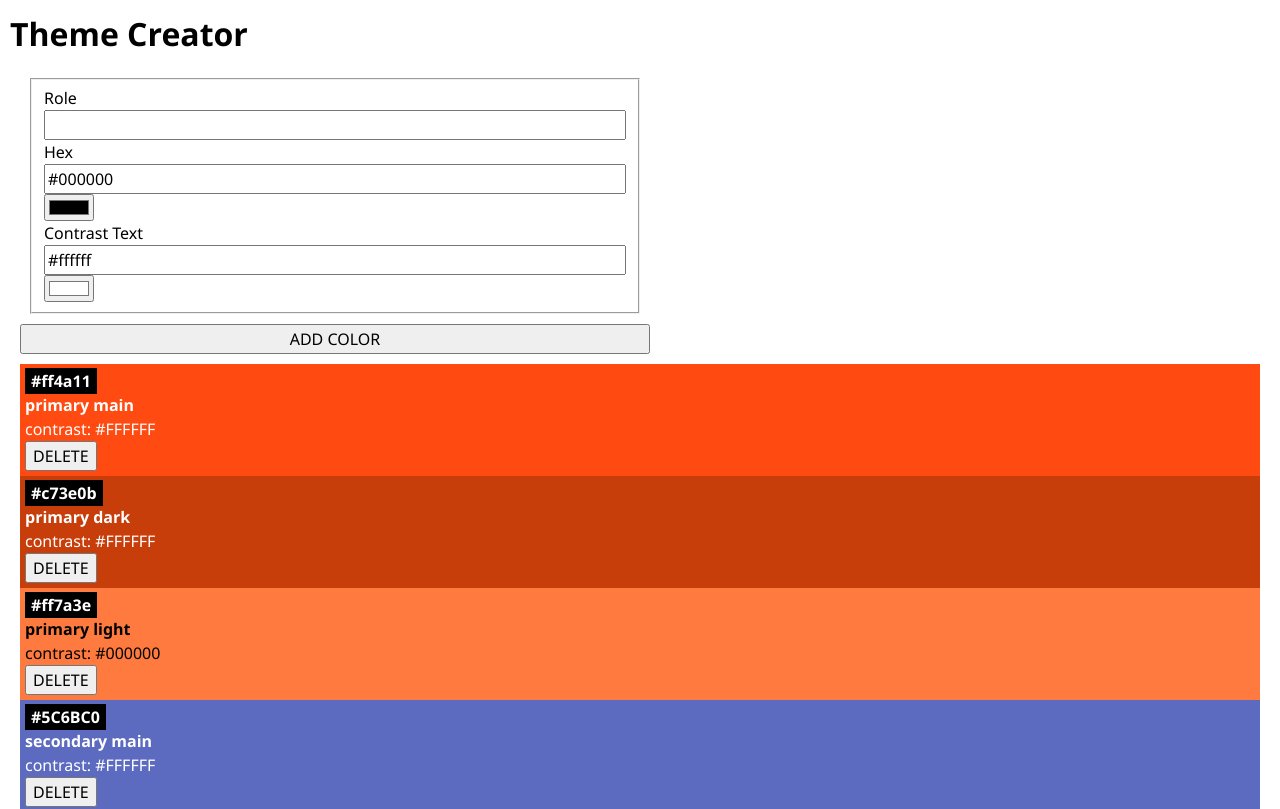
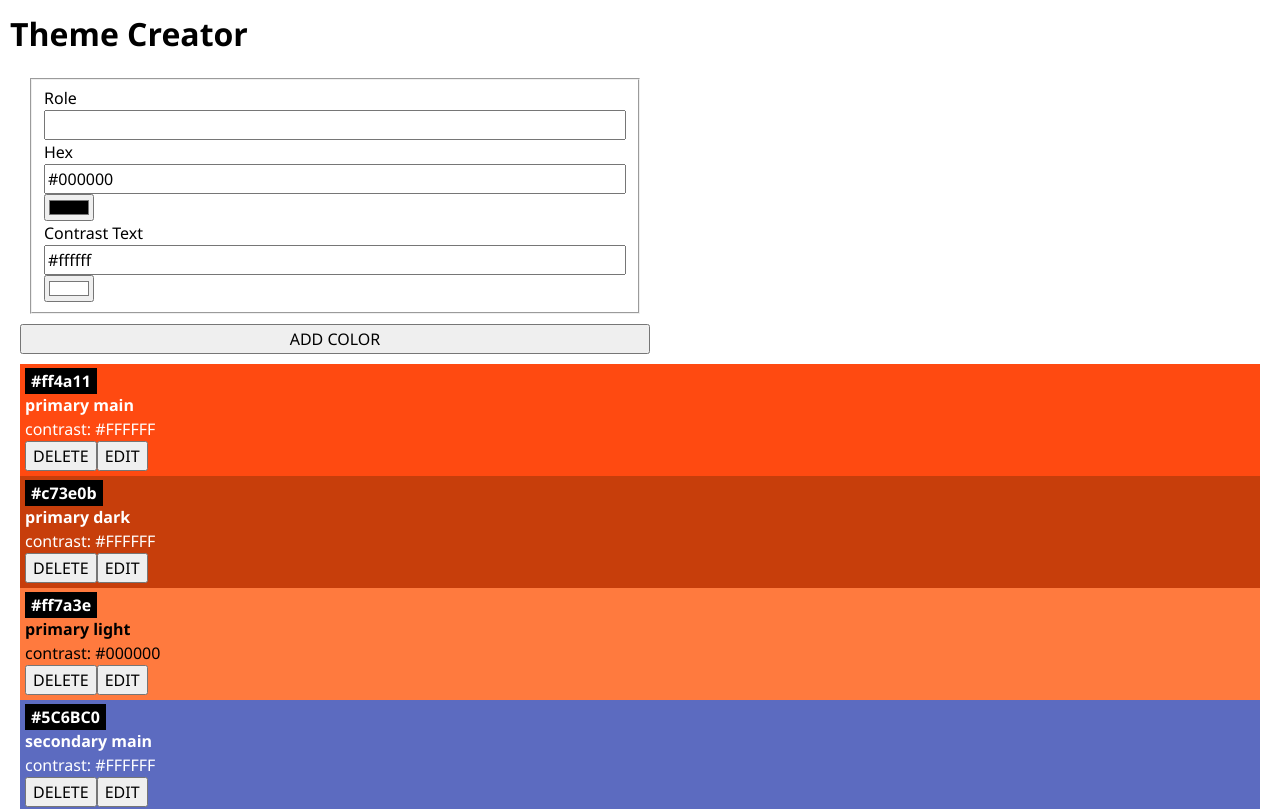
Before and after one commit to miriamRichter94/theme-creator, a React (Vite) app: page / in a window 1280 px wide. Shown: the top 809 px of the page. Built offline with nearby package versions, Linux system fonts and the light colour scheme.

Commit message:
Adding Edit Color Functionality

```diff
--- a/src/App.jsx
+++ b/src/App.jsx
@@ -19,12 +19,30 @@ function App() {
     setColors(colors.filter((color) => color.id != id));
   }
 
+  function handleUpdateColor(editColorData, id) {
+    setColors(
+      colors.map((color) => {
+        if (color.id == id) {
+          color.role = editColorData.role;
+          color.hex = editColorData.hex;
+          color.contrastText = editColorData.contrastText;
+        }
+        return color;
+      }),
+    );
+  }
+
   return (
     <>
       <h1>Theme Creator</h1>
       <ColorForm onAddColor={handleAddColor} />
       {colors.map((color) => (
-        <Color key={color.id} color={color} onDeleteColor={handleDeletColor} />
+        <Color
+          key={color.id}
+          color={color}
+          onDeleteColor={handleDeletColor}
+          onUpdateColor={handleUpdateColor}
+        />
       ))}
     </>
   );
--- a/src/Components/Color/Color.jsx
+++ b/src/Components/Color/Color.jsx
@@ -1,12 +1,18 @@
 import { useState } from "react";
 import "./Color.css";
 import Confirmation from "../Confirmation/Confirmation";
+import ColorForm from "../ColorForm/ColorForm";
 
-export default function Color({ color, onDeleteColor }) {
+export default function Color({ color, onDeleteColor, onUpdateColor }) {
   const [isDeletingWanted, setIsDeletingWanted] = useState(false);
+  const [isEdit, setIsEdit] = useState(false);
 
   function handleCancleDeletion() {
     setIsDeletingWanted(false);
+  }
+
+  function handleCancleEdit() {
+    setIsEdit(false);
   }
 
   return (
@@ -21,14 +27,27 @@ export default function Color({ color, onDeleteColor }) {
         <p
           style={{ color: color.contrastText }}
         >{`contrast: ${color.contrastText}`}</p>
-        {isDeletingWanted ? (
+        {isEdit ? (
+          <>
+            <ColorForm
+              isEdit={isEdit}
+              colorData={color}
+              onUpdateColor={onUpdateColor}
+              closeForm={handleCancleEdit}
+            />
+            <button onClick={handleCancleEdit}>CANCLE</button>
+          </>
+        ) : isDeletingWanted ? (
           <Confirmation
             id={color.id}
             onCancleDeletion={handleCancleDeletion}
             onDeleteColor={onDeleteColor}
           />
         ) : (
-          <button onClick={() => setIsDeletingWanted(true)}>DELETE</button>
+          <>
+            <button onClick={() => setIsDeletingWanted(true)}>DELETE</button>
+            <button onClick={() => setIsEdit(true)}>EDIT</button>
+          </>
         )}
       </div>
     </>
--- a/src/Components/ColorForm/ColorForm.jsx
+++ b/src/Components/ColorForm/ColorForm.jsx
@@ -1,17 +1,30 @@
 import { useState } from "react";
 import "./ColorForm.css";
 
-export default function ColorForm({ onAddColor }) {
-  const [hexColor, setHexColor] = useState("#000000");
-  const [contrast, setContrast] = useState("#ffffff");
+export default function ColorForm({
+  onAddColor = null,
+  isEdit = false,
+  colorData = [],
+  onUpdateColor = null,
+  closeForm = null,
+}) {
+  const [hexColor, setHexColor] = useState(isEdit ? colorData.hex : "#000000");
+  const [contrast, setContrast] = useState(
+    isEdit ? colorData.contrastText : "#ffffff",
+  );
 
   function handleSubmit(event) {
     event.preventDefault();
     const formData = new FormData(event.target);
     const data = Object.fromEntries(formData);
 
-    onAddColor(data);
-    event.target.reset();
+    if (isEdit) {
+      onUpdateColor(data, colorData.id);
+      closeForm();
+    } else {
+      onAddColor(data);
+      event.target.reset();
+    }
   }
 
   return (
@@ -19,7 +32,13 @@ export default function ColorForm({ onAddColor }) {
       <form onSubmit={handleSubmit}>
         <fieldset>
           <label htmlFor="role">Role</label>
-          <input type="text" name="role" id="role" required />
+          <input
+            type="text"
+            name="role"
+            id="role"
+            defaultValue={isEdit ? colorData.role : ""}
+            required
+          />
           <label htmlFor="hex">Hex</label>
           <input
             type="text"
@@ -49,7 +68,7 @@ export default function ColorForm({ onAddColor }) {
             value={contrast}
           />
         </fieldset>
-        <button type="submit">ADD COLOR</button>
+        <button type="submit">{isEdit ? "UPDATE COLOR" : "ADD COLOR"}</button>
       </form>
     </>
   );
```
